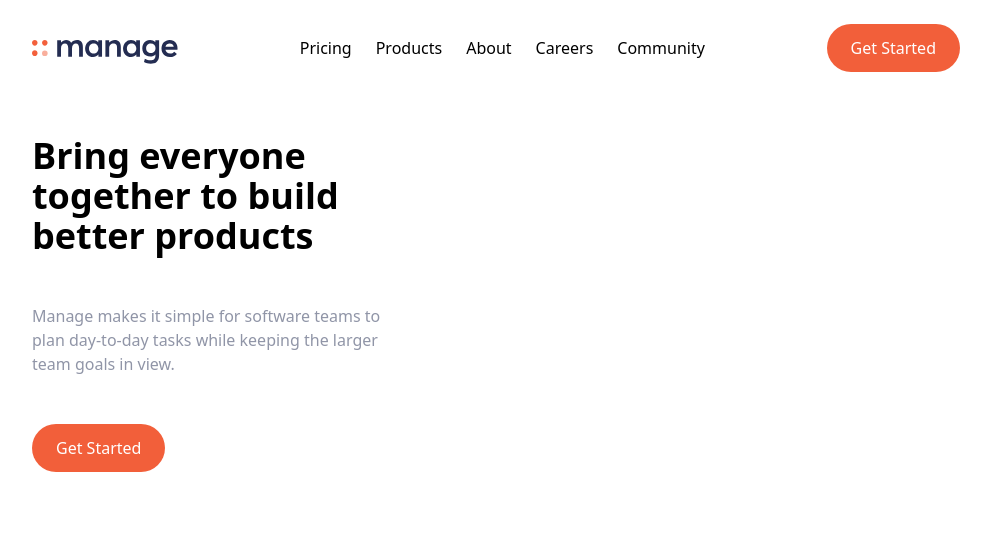
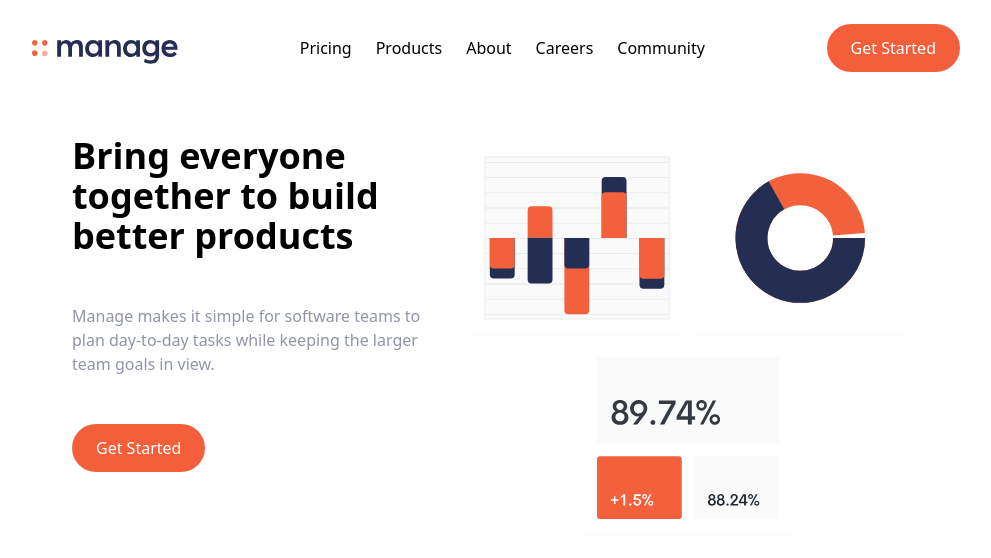
Before and after one commit to luispellizzon/tailwindcss-website, a React (Vite) app: page / in a window 1280 px wide. Shown: the top 558 px of the page, without its empty margins (144-1135 px from the left). Built offline with nearby package versions, Linux system fonts and the light colour scheme.

Commit message:
Adding custom classes on hero image

```diff
--- a/src/components/GetStartButton.jsx
+++ b/src/components/GetStartButton.jsx
@@ -4,8 +4,8 @@ function GetStartButton({ hidden }) {
       href=""
       className={
         hidden
-          ? "hidden md:block p-3 px-6 text-white bg-brightRed rounded-full hover:bg-brightRedLight"
-          : "md:block p-3 px-6 text-white bg-brightRed rounded-full hover:bg-brightRedLight"
+          ? "hidden p-3 px-6 text-white bg-brightRed rounded-full hover:bg-brightRedLight md:block "
+          : "p-3 px-6 text-white bg-brightRed rounded-full hover:bg-brightRedLight"
       }
     >
       Get Started
--- a/src/components/Hero.jsx
+++ b/src/components/Hero.jsx
@@ -1,10 +1,12 @@
 import GetStartButton from "./GetStartButton";
+import IllustrationInto from "../assets/img/illustration-intro.svg";
 
 const Hero = () => {
   return (
     <section id="hero">
       {/* Flex Container */}
-      <div className="container flex flex-col-reverse md:flex-row items-center px-6 mx-auto mt-10 space-y-0 md:space-y-0">
+      <div className="container flex flex-col-reverse md:flex-row justify-center px-6 mx-auto mt-10 space-y-0 md:space-y-0">
+        {/* Left container */}
         <div className="flex flex-col mb-32 space-y-12">
           <h1 className="max-w-sm text-4xl font-bold text-center md:text-4xl md:text-left">
             Bring everyone together to build better products
@@ -17,6 +19,10 @@ const Hero = () => {
             <GetStartButton hidden={false} />
           </div>
         </div>
+        {/* Right Container with Imgs */}
+        <div className="md:w-[70%] lg:w-1/2">
+          <img src={IllustrationInto} alt="" />
+        </div>
       </div>
     </section>
   );
```
